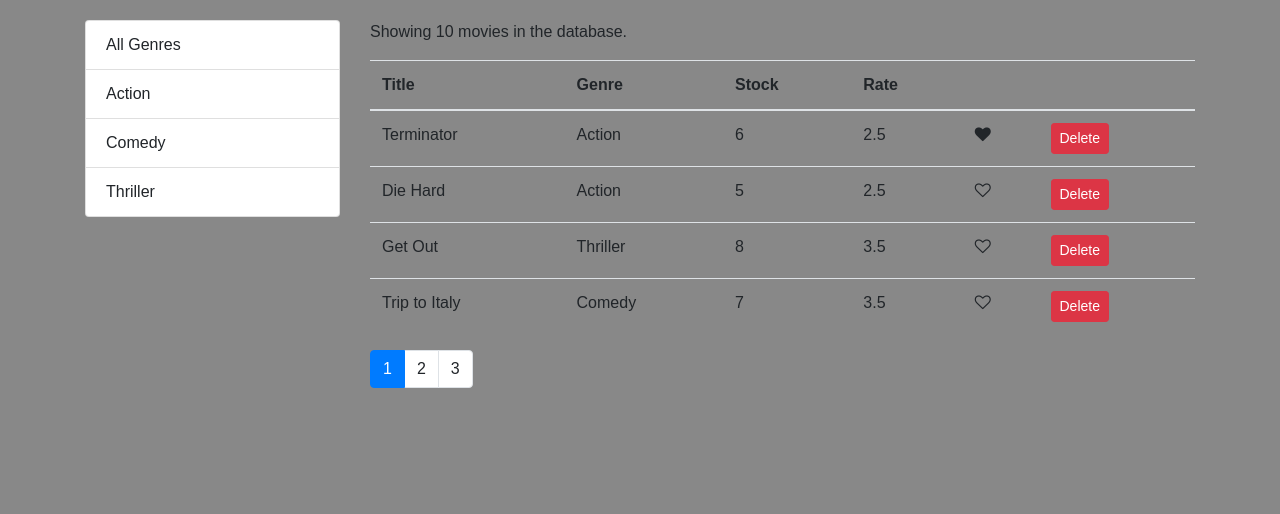
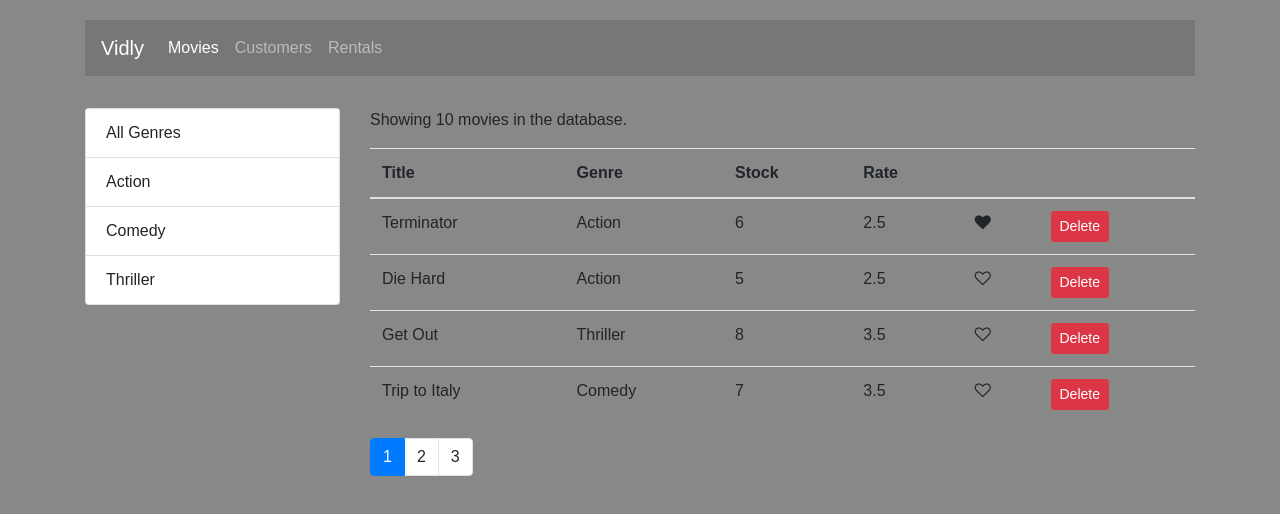
Before and after one commit to jordanmor/react-movie-list, a React (Create React App) app: page / in a window 1280 px wide. Shown: the top 514 px of the page. Built offline with nearby package versions, Linux system fonts and the light colour scheme.

Commit message:
Add Navbar component

```diff
--- a/src/App.js
+++ b/src/App.js
@@ -1,10 +1,12 @@
 import React, { Component } from 'react';
 import Movies from './components/movies';
+import NavBar from './components/navbar';
 
 class App extends Component {
   render() {
     return (
       <main className="container">
+        <NavBar />
         <Movies />
       </main>
     );
--- /dev/null
+++ b/src/components/navbar.js
@@ -0,0 +1,27 @@
+import React from 'react';
+
+const NavBar = () => {
+  return (
+    <nav className="navbar navbar-expand-lg navbar-dark">
+      <a className="navbar-brand" href="#">Vidly</a>
+      <button className="navbar-toggler" type="button" data-toggle="collapse" data-target="#navbarNav" aria-controls="navbarNav" aria-expanded="false" aria-label="Toggle navigation">
+        <span className="navbar-toggler-icon"></span>
+      </button>
+      <div className="collapse navbar-collapse" id="navbarNav">
+        <ul className="navbar-nav">
+          <li className="nav-item active">
+            <a className="nav-link" href="#">Movies</a>
+          </li>
+          <li className="nav-item">
+            <a className="nav-link" href="#">Customers</a>
+          </li>
+          <li className="nav-item">
+            <a className="nav-link" href="#">Rentals</a>
+          </li>
+        </ul>
+      </div>
+    </nav>
+   );
+}
+
+export default NavBar;
--- a/src/index.css
+++ b/src/index.css
@@ -8,3 +8,11 @@
   font-family: sans-serif;
   background-color: #888;
 }
+
+nav {
+  margin-bottom: 2rem;
+}
+
+.navbar {
+  background-color: #777;
+}
```
